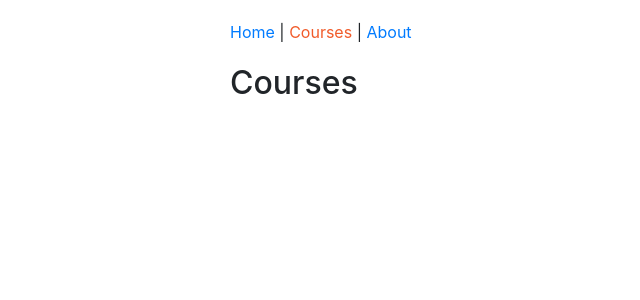
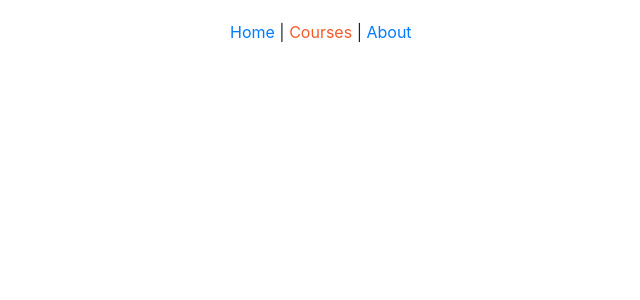
Before and after one commit to Adedipupo/ReactandRedux, a React app: page /courses in a window 1280 px wide. Shown: the top 300 px of the page, without its empty margins (0-640 px from the left). Built offline with nearby package versions, Linux system fonts and the light colour scheme.

Commit message:
new code

```diff
--- a/src/components/courses/CoursesPage.js
+++ b/src/components/courses/CoursesPage.js
@@ -9,7 +9,11 @@ class CoursesPage extends React.Component {
     }
   }
   render() {
-    return <h2>Courses</h2>;
+    return (
+      <form>
+
+      </form>
+    );
   }
 }
 
```
